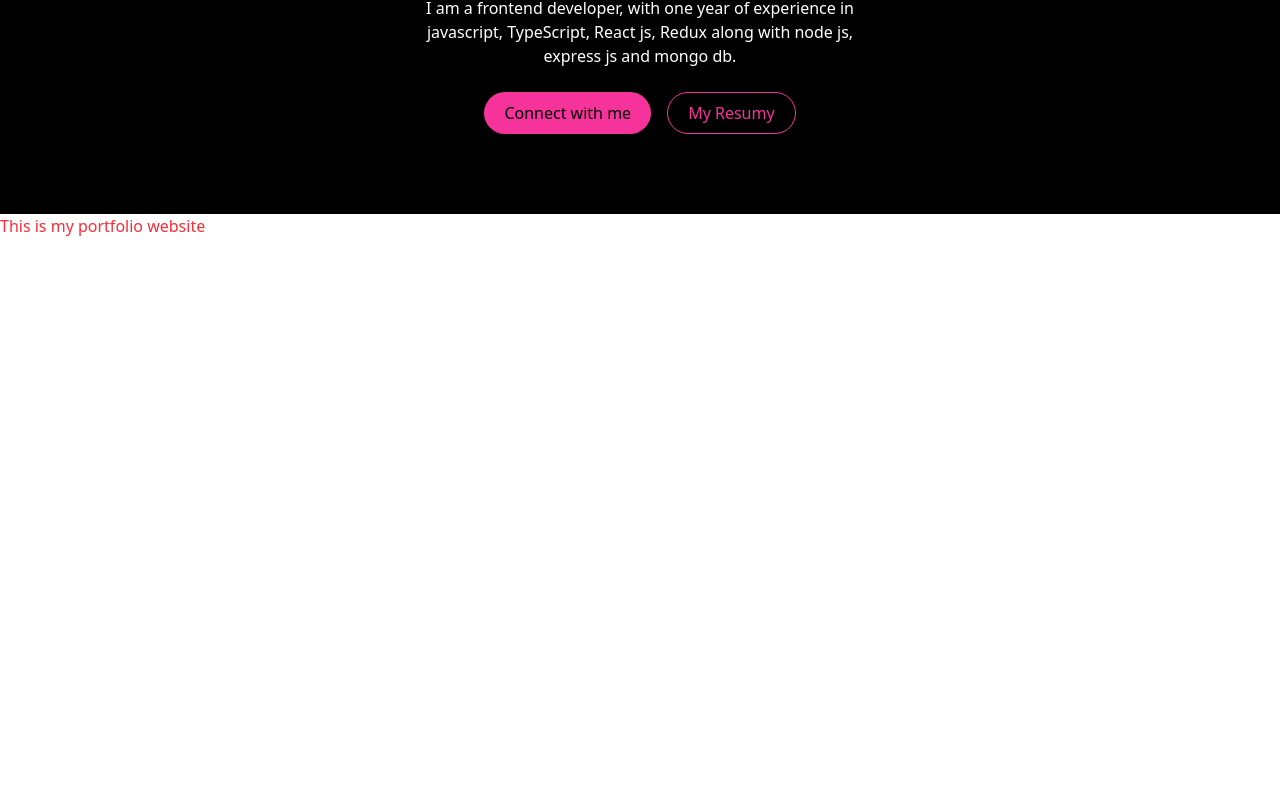
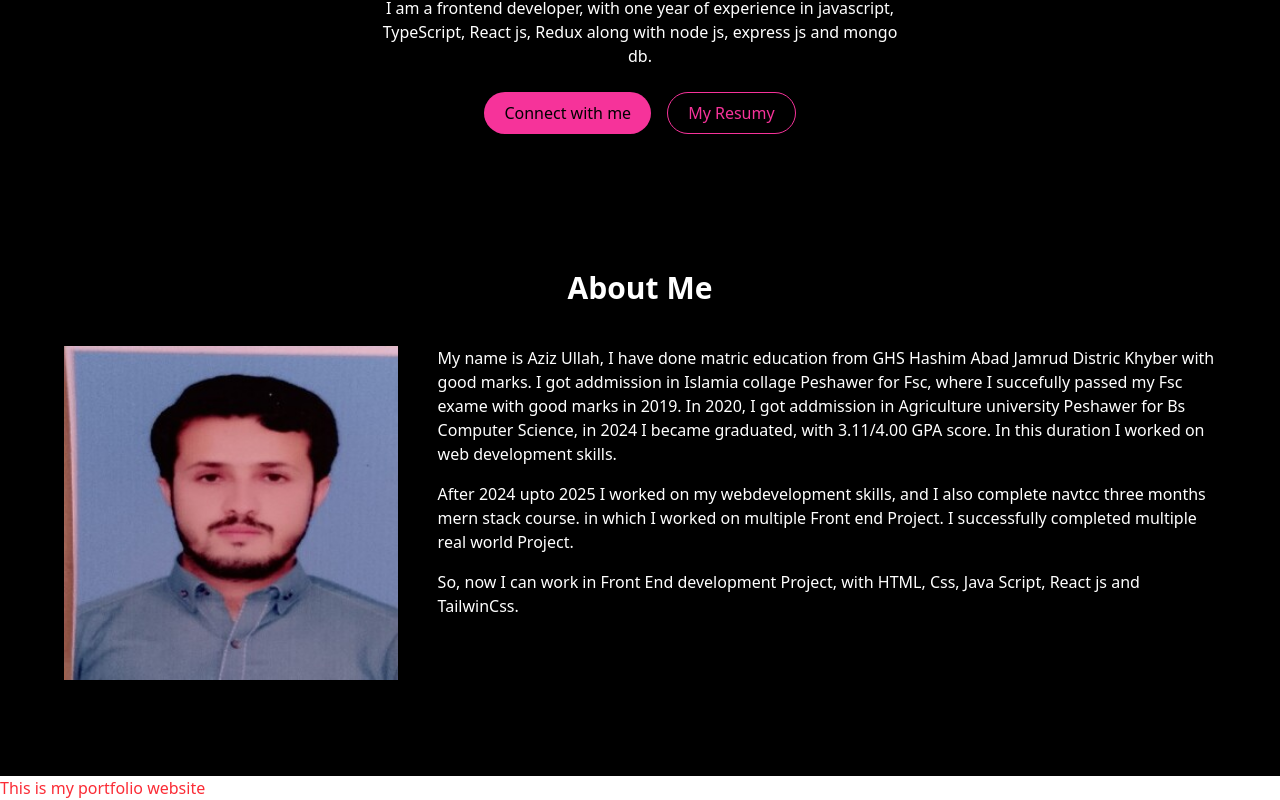
Before and after one commit to khan-afridi515/AzizPortFolio, a React (Vite) app: page / in a window 1280 px wide. Shown: the part 390-1190 px from the top of the page. Before the commit the page ends 800 px from the top, so only its background shows below. Built offline with nearby package versions, Linux system fonts and the light colour scheme.

Commit message:
About section

```diff
--- /dev/null
+++ b/src/About/AboutMe.jsx
@@ -0,0 +1,32 @@
+import React from 'react'
+
+const AboutMe = () => {
+  return (
+    <div className='py-14 px-16 bg-black'>
+
+       <h1 className='text-center text-white text-3xl font-bold'>About Me</h1>
+      <div className='flex gap-10 w-[100%] py-10'>
+        <div className='w-[30%]'>
+            <img src="images/Aziz.jpg" className='w-full'></img>
+        </div>
+        <div className='w-[70%] text-white'>
+            <p>
+                My name is Aziz Ullah, I have done matric education from GHS Hashim Abad Jamrud Distric Khyber with good marks.
+                I got addmission in Islamia collage Peshawer for Fsc, where I succefully passed my Fsc exame with good marks in 2019.
+                In 2020, I got addmission in Agriculture university Peshawer for Bs Computer Science, in 2024 I became graduated, with 3.11/4.00 GPA score.
+                In this duration I worked on web development skills.
+            </p>
+            <p className='py-4'>
+                After 2024 upto 2025 I worked on my webdevelopment skills, and I also complete navtcc three months mern stack course.
+                in which I worked on multiple Front end Project. I successfully completed multiple real world Project.
+            </p>
+            <p>
+                So, now I can work in Front End development Project, with HTML, Css, Java Script, React js and TailwinCss.
+            </p>
+        </div>
+      </div>
+    </div>
+  )
+}
+
+export default AboutMe
--- a/src/App.jsx
+++ b/src/App.jsx
@@ -1,12 +1,14 @@
 import React from 'react'
 import Nav from './navbar/nav'
 import Hero from './hero/hero'
+import AboutMe from './About/AboutMe'
 
 const App = () => {
   return (
     <div>
       <Nav/>
       <Hero/>
+      <AboutMe/>
       <p className='text-red-500'>This is my portfolio website</p>
     </div>
   )
--- a/src/hero/hero.jsx
+++ b/src/hero/hero.jsx
@@ -10,7 +10,7 @@ const Hero = () => {
         <h1 className='text-2xl font-bold text-white w-[100%] text-center'>I am Aziz Ullah, Frontend Developer from Pakistan</h1>
 
       </div>
-      <div className='sm:w-115 w-90'><p className='text-white w-[100%] text-center'>I am a frontend developer, with one year of experience in javascript, TypeScript, React js, Redux along with node js, express js and mongo db.</p></div>
+      <div className='sm:w-135 w-90'><p className='text-white w-[100%] text-center'>I am a frontend developer, with one year of experience in javascript, TypeScript, React js, Redux along with node js, express js and mongo db.</p></div>
       <div className='flex gap-4'>
         <button type="button" className='px-5 py-2 text-whtie bg-pink-500 rounded-full '>Connect with me</button>
         <button type="button" className='border border-pink-500 px-5 py-2 text-pink-500 rounded-full'>My Resumy</button>
--- a/src/navbar/nav.jsx
+++ b/src/navbar/nav.jsx
@@ -20,7 +20,7 @@ const Nav = () => {
 
   return (
     <div>
-      <div className='flex justify-between px-8 py-4 bg-black'>
+      <div className='flex justify-between px-16 py-4 bg-black'>
         <div className='mt-2'>
              <h1 className='text-2xl font-bold text-white'>Aziz Ullah</h1>
         </div>
```
